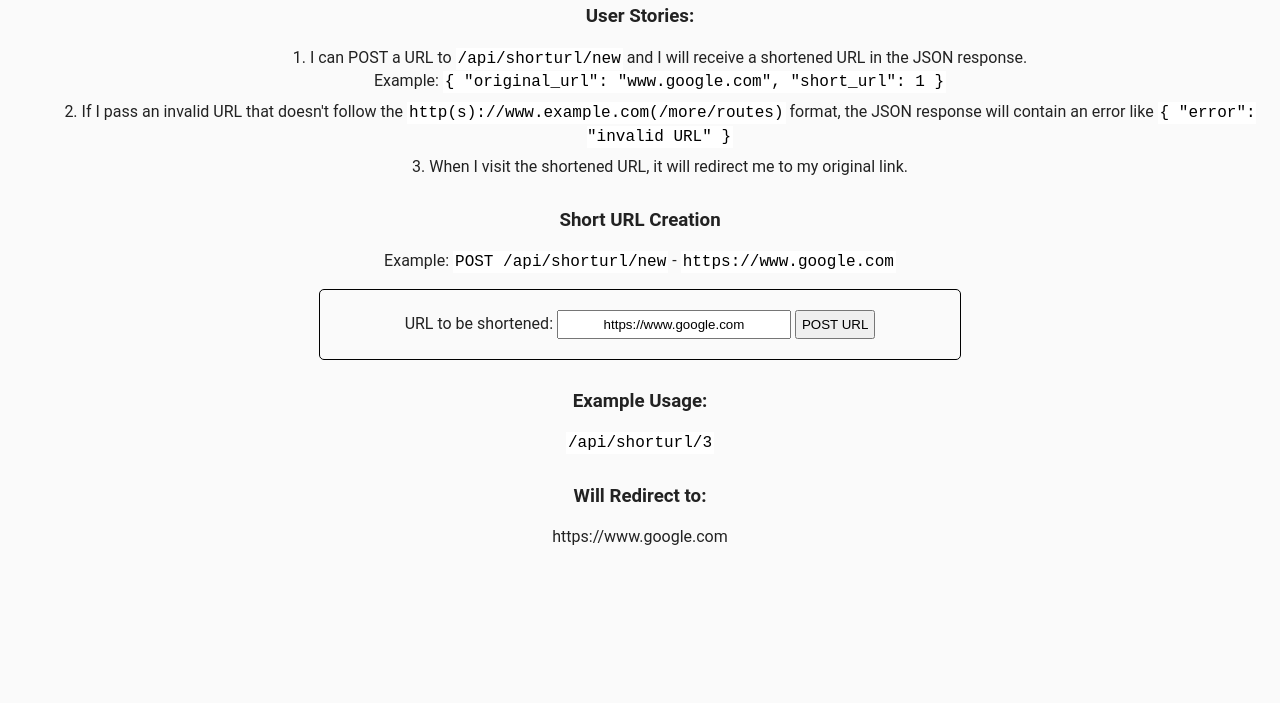
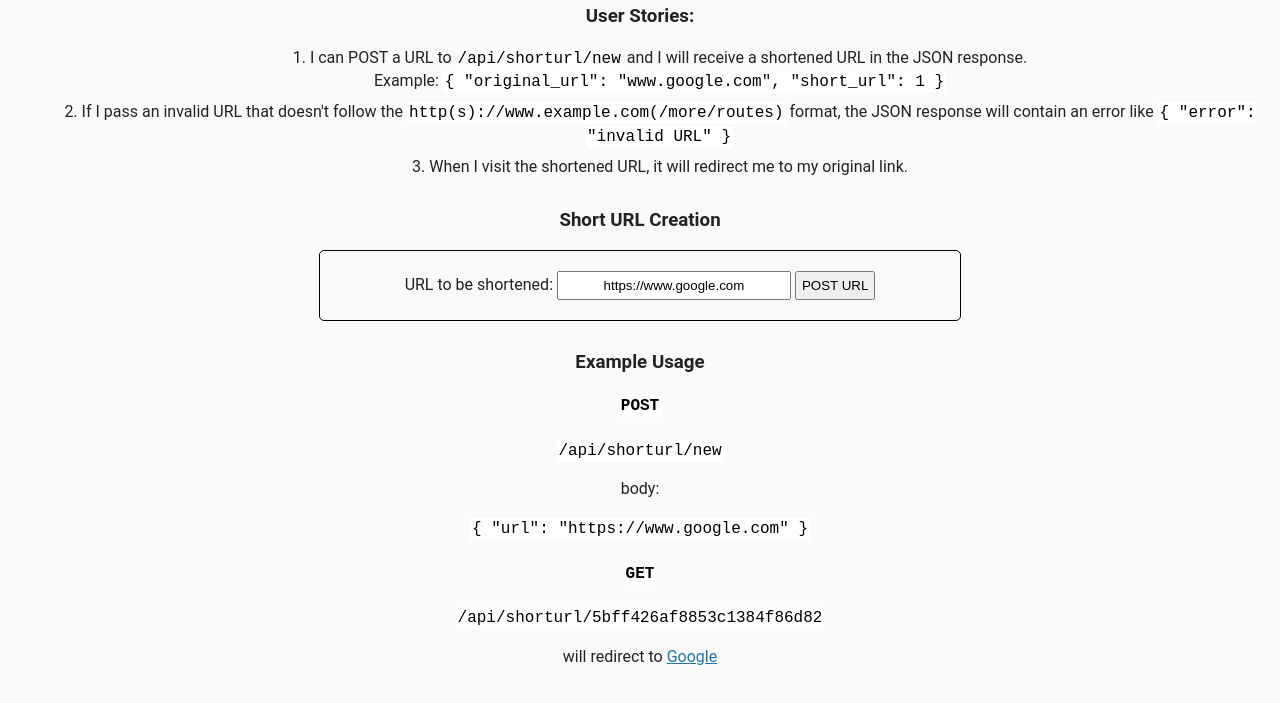
Before and after one commit to Nerrdii/url-shortener-microservice, a website: page views/index.html in a window 1280 px wide. Shown: the part 87-790 px from the top of the page. Drawn offline with Linux system fonts and the light colour scheme; files that its build step writes are made by us from their sources.

Commit message:
Update docs

```diff
--- a/views/index.html
+++ b/views/index.html
@@ -31,10 +31,6 @@
       </ol>
 
       <h3>Short URL Creation</h3>
-      <p>
-        Example: <code>POST /api/shorturl/new</code> -
-        <code>https://www.google.com</code>
-      </p>
       <form action="api/shorturl/new" method="POST">
         <label for="url_input">URL to be shortened:</label>
         <input
@@ -45,11 +41,15 @@
         />
         <input type="submit" value="POST URL" />
       </form>
-      <h3>Example Usage:</h3>
-      <code>/api/shorturl/3</code>
+      <h3>Example Usage</h3>
+      <h4><code>POST</code></h4>
+      <code>/api/shorturl/new</code>
+      <p>body:</p>
+      <code>{ "url": "https://www.google.com" }</code>
+      <h4><code>GET</code></h4>
+      <code>/api/shorturl/5bff426af8853c1384f86d82</code>
 
-      <h3>Will Redirect to:</h3>
-      <p>https://www.google.com</p>
+      <p>will redirect to <a href="https://www.google.com">Google</a></p>
     </div>
   </body>
 </html>
```
Also changed, not shown: README.md.
